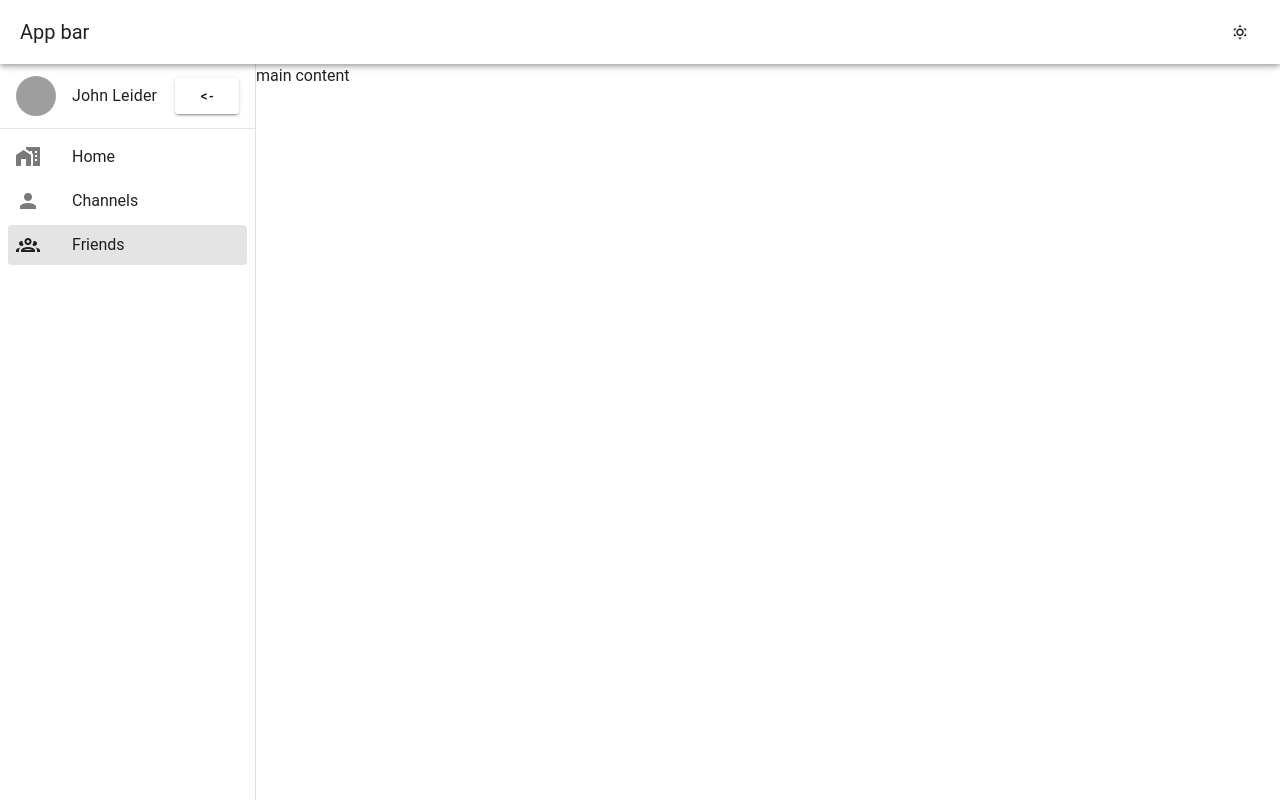
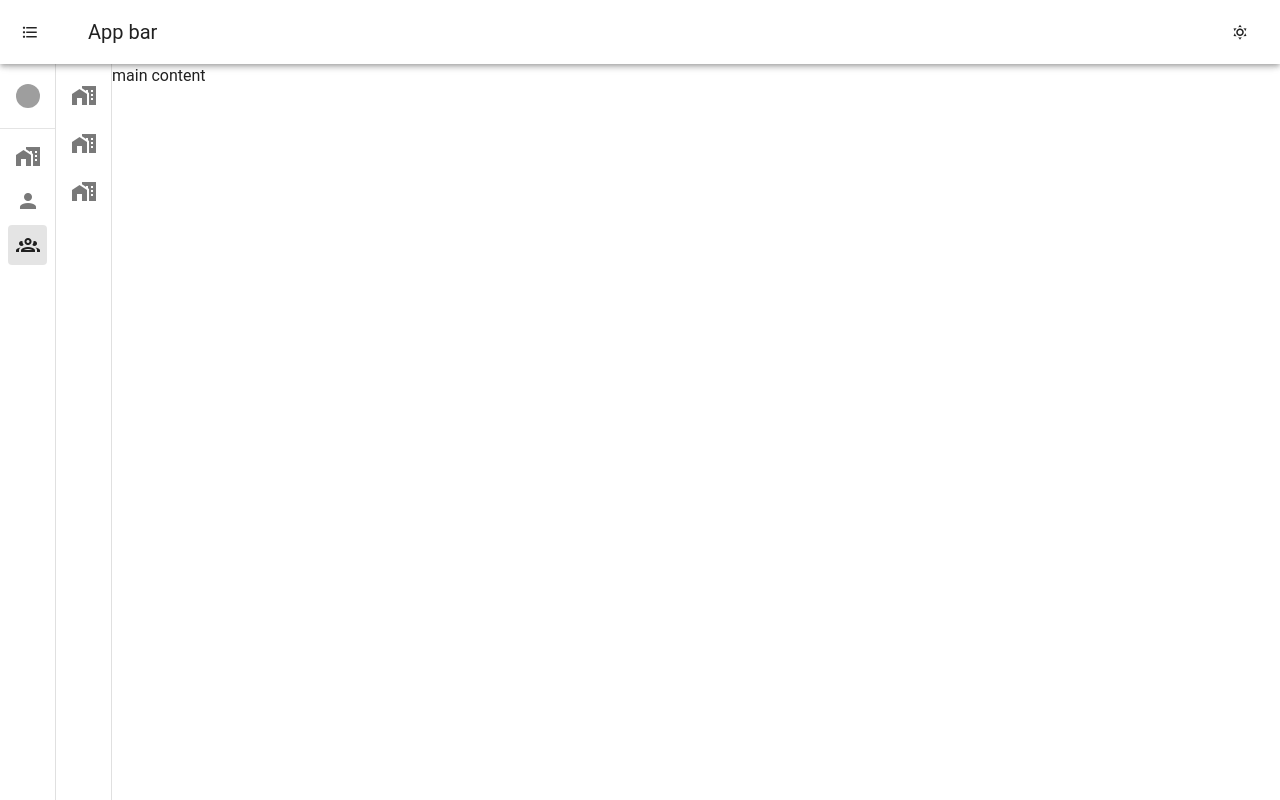
Before and after one commit to slec16/telemost, a Vue app: page / in a window 1280 px wide. Both pictures are taken after a click on the element "Friends". Built offline with nearby package versions, Linux system fonts and the light colour scheme; grey boxes are pictures that could not be loaded.

Commit message:
feat: user drower

```diff
--- a/src/App.vue
+++ b/src/App.vue
@@ -1,8 +1,7 @@
 <script setup>
-    import { ref } from 'vue'
+    import { computed, ref, watch } from 'vue'
     import HelloWorld from './components/HelloWorld.vue'
-
-
+    import ListOfUsers from './components/ListOfUsers.vue'
 
     const theme = ref('light')
 
@@ -12,6 +11,29 @@
 
     const drawer = ref(true)
     const rail = ref(true)
+
+    const listSelected = ref("")
+
+    watch( listSelected, (newListSelected) => {
+        console.log(newListSelected)
+    } )
+
+    const listOfUsers = ref([
+        {
+            name: "haha1",
+            id: 1
+        },
+        {
+            name: "haha2",
+            id: 2
+
+        },
+        {
+            name: "haha3",
+            id: 3
+        },
+    ])
+
 </script>
 
 
@@ -19,6 +41,13 @@
     <v-app :theme="theme">
 
         <v-app-bar title="App bar">
+            <template v-slot:prepend>
+                <v-btn
+                    @click="rail = !rail"
+                    prepend-icon='mdi-format-list-bulleted'
+                ></v-btn>
+            </template>
+
             <v-spacer></v-spacer>
             <v-btn
                 :prepend-icon="theme === 'light' ? 'mdi-weather-sunny' : 'mdi-weather-night'"
@@ -28,24 +57,28 @@
             ></v-btn>
         </v-app-bar>
 
-        <v-navigation-drawer v-model="drawer" :rail="rail" permanent @click="rail = false">
+        <v-navigation-drawer v-model="drawer" :rail="rail" permanent >
             <v-list>
                 <v-list-item prepend-avatar="https://randomuser.me/api/portraits/men/88.jpg"
                     title="John Leider">
-                    <template v-slot:append>
-                        <v-btn  @click.stop="rail = !rail"><-</v-btn>
-                    </template>
                 </v-list-item>
             </v-list>
 
             <v-divider></v-divider>
 
-            <v-list density="compact" nav>
+            <v-list density="compact" nav v-model:selected='listSelected'>
                 <v-list-item prepend-icon="mdi-home-city" value="home">Home</v-list-item>
                 <v-list-item prepend-icon="mdi-account"  value="channels">Channels</v-list-item>
                 <v-list-item prepend-icon="mdi-account-group-outline" value="friends">Friends</v-list-item>
             </v-list>
         </v-navigation-drawer>
+
+        <template v-if="listSelected == 'friends'">
+            <ListOfUsers
+                :listOfUsers=listOfUsers
+                :rail=rail
+            />
+        </template>
         <v-main>
             main content
         </v-main>
--- /dev/null
+++ b/src/components/Chat.vue
@@ -0,0 +1,9 @@
+<template>
+    chat with user
+</template>
+
+<script setup>
+
+    // defineProps(["user"])
+
+</script>
--- /dev/null
+++ b/src/components/ListOfUsers.vue
@@ -0,0 +1,42 @@
+<template>
+
+    <v-navigation-drawer :rail="rail" permanent>
+        <v-list
+            v-model:selected="selectedUser"
+
+        >
+            <v-list-item
+                v-for="(item, i) in listOfUsers"
+                :key="item.id"
+                :value="item.name"
+                color="primary"
+                prepend-icon="mdi-home-city"
+                :disabled="item.name == selectedUser"
+            >
+
+                {{ item.name }}
+            </v-list-item>
+        </v-list>
+
+    </v-navigation-drawer>
+
+
+</template>
+
+
+<script setup>
+    import { computed, ref, watch, watchEffect, reactive } from 'vue'
+
+    const { listOfUsers, rail } = defineProps(["listOfUsers", "rail"])
+
+
+    const selectedUser = ref("")
+
+
+
+    watchEffect(() => {
+        console.log(rail)
+    })
+
+
+</script>
```
